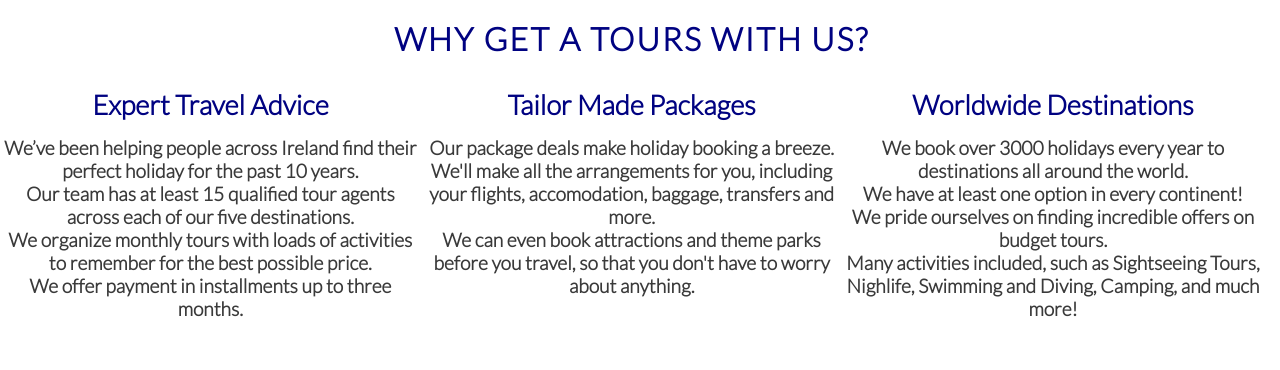
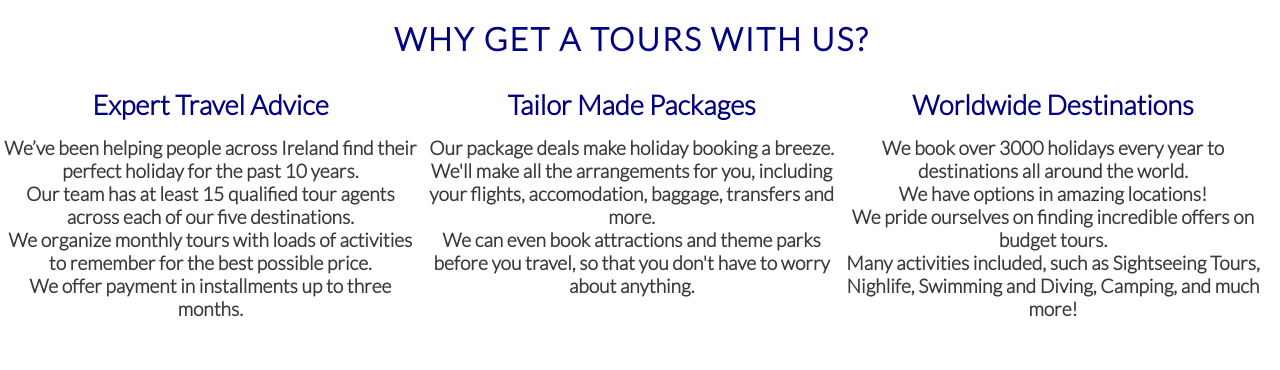
Before and after one commit to luizsmania/TheGoodTraveller, a plain HTML site: page index.html in a window 1280 px wide. Shown: the part 860-1230 px from the top of the page. Drawn offline with Linux system fonts and the light colour scheme; a web font is replaced by a local one.

Commit message:
Changed content of a header

```diff
--- a/index.html
+++ b/index.html
@@ -68,8 +68,7 @@
 
         <section id="block2"> <!-- Middle -->
             <h3>Worldwide Destinations</h3>
-            <p>We book over 3000 holidays every year to destinations all around the world.<br>We have at least one
-                option in every continent!<br>We pride ourselves on finding incredible offers on budget
+            <p>We book over 3000 holidays every year to destinations all around the world.<br>We have options in amazing locations!<br>We pride ourselves on finding incredible offers on budget
                 tours.<br>Many
                 activities included, such as Sightseeing Tours, Nighlife, Swimming and Diving, Camping, and much
                 more!</p>
```
